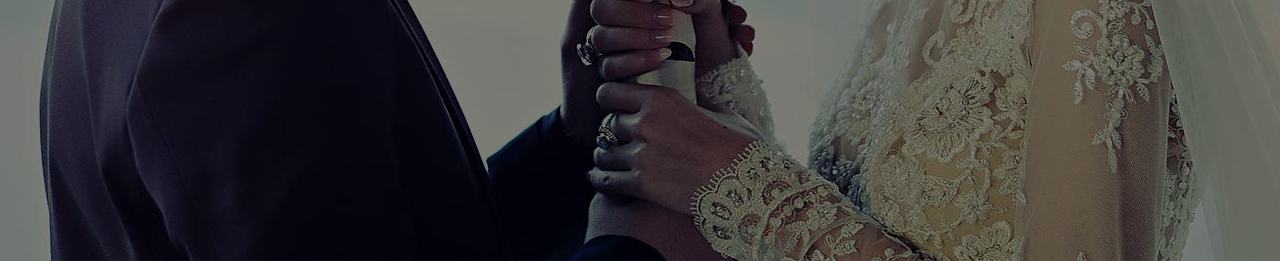
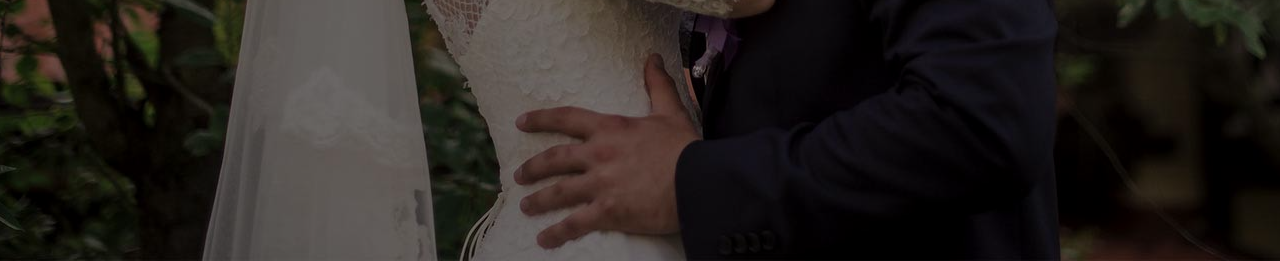
Before and after one commit to xiaditshiro/undangan, a plain HTML site: page index.html in a window 1280 px wide. Shown: the part 539-800 px from the top of the page. Drawn offline with nearby package versions, Linux system fonts and the light colour scheme.

Commit message:
Pesan commit kamu

```diff
--- a/index.html
+++ b/index.html
@@ -35,7 +35,7 @@
         <div id="header-carousel" class="carousel slide carousel-fade" data-ride="carousel">
             <div class="carousel-inner">
                 <div class="carousel-item position-relative active" style="height: 100vh; min-height: 400px;">
-                    <img class="position-absolute w-100 h-100" src="img/ngakan2.jpg" style="object-fit: cover;">
+                    <img class="position-absolute w-100 h-100" src="img/carousel-1.jpg" style="object-fit: cover;">
                     <div class="carousel-caption d-flex flex-column align-items-center justify-content-center">
                         <div div data-aos="zoom-in" class="p-3" style="max-width: 900px;">
                             <h1 class="display-1 font-secondary text-white mt-n3 mb-md-4">Ngakan & Tatum</h1>
@@ -54,7 +54,7 @@
                     </div>
                 </div>
                 <div class="carousel-item position-relative" style="height: 100vh; min-height: 400px;">
-                    <img class="position-absolute w-100 h-100" src="img/carousel-1.jpg" style="object-fit: cover;">
+                    <img class="position-absolute w-100 h-100" src="img/carousel-2.jpg" style="object-fit: cover;">
                     <div class="carousel-caption d-flex flex-column align-items-center justify-content-center">
                         <div div data-aos="zoom-in" class="p-3" style="max-width: 900px;">
                             <h1 class="display-1 font-secondary text-white mt-n3 mb-md-4">Ngakan & Tatum</h1>
```
Also changed, not shown: undangan.html (+1 -1 lines).
